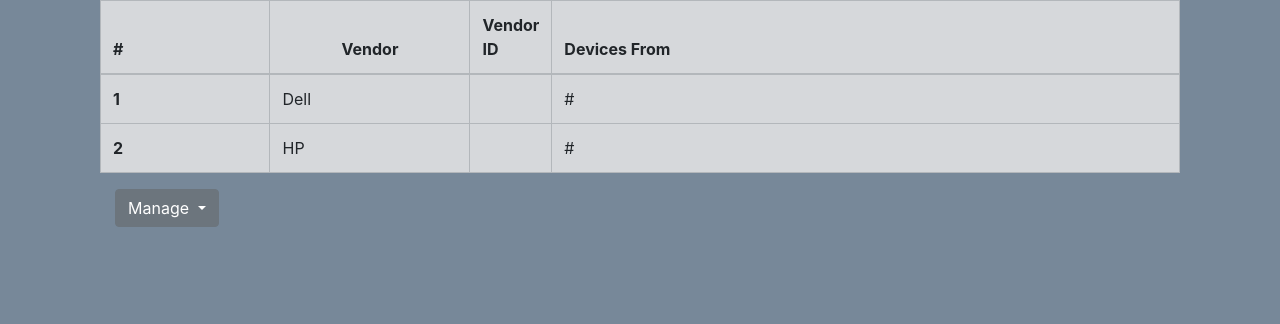
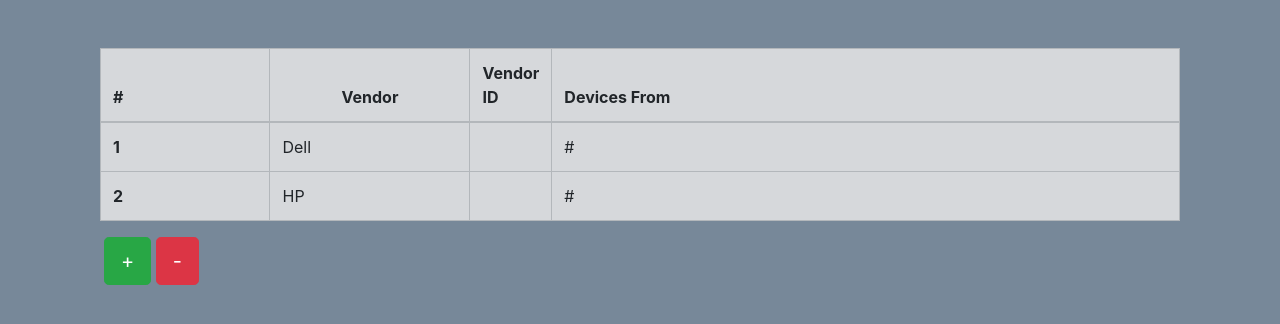
Before and after one commit to smassengale1/Pirates, a Django app: page /dashboard/vendors in a window 1280 px wide; the page is wider, and only the part inside the window is pictured. Shown: the part 56-380 px from the top of that part. Run offline with Django 3.2, Linux system fonts and the light colour scheme; a user stored in the database is signed in; data comes from the database, SQL or seed files in the repository; some libraries are stand-ins or nearby versions.

Commit message:
Added functionality to vendors

```diff
--- a/pirate/pirates_inv/pirates/templates/pirates/elements/vendors.html
+++ b/pirate/pirates_inv/pirates/templates/pirates/elements/vendors.html
@@ -7,10 +7,10 @@
 
 
 {% block container %}
-    <div class="container">
-        <div class="row mx-auto align-middle">
+    <div class="container ">
+        <div class="row mx-auto align-left mt-5" id="table-row">
             <div class ='col  ' id="table-col">
-                <table class="table table-hover table-secondary table-stripped table-md table-bordered ">
+                <table class="table table-hover table-secondary table-stripped table-md table-bordered" id="table">
                   <thead class ="thead-darkgrey"
                     <tr>
                       <th scope="col">#</th>
@@ -20,7 +20,7 @@
                     </tr>
                   </thead>
                   <tbody>
-                  {% for vendor in vendors%}
+                  {% for vendor in vendors %}
                         <tr>
 
                           <th scope="row">{{ forloop.counter }}</th>
@@ -31,12 +31,50 @@
                   {% endfor %}
                   </tbody>
                 </table>
-                    <div class="col">
-            <button class="btn btn-secondary btn-md dropdown-toggle mr-5" type="button" data-toggle="dropdown" aria-haspopup="true" aria-expanded="false">
-                Manage
-            </button>
+                <div class="span2 ">
+                        <button type="button" class="btn btn-success  btn-lg  ml-1" data-toggle="modal" aria-pressed="false" autocomplete="off" data-target="#addVendor">
+                            +
+                        </button>
+                        <button type="button" class="btn btn-danger btn-lg  mr-1" data-toggle="button" aria-pressed="false" autocomplete="off" onclick="deleteVendor()">
+                            -
+                        </button>
+                </div>
+            </div>
         </div>
+        <div class="modal fade" id="addVendor" tabindex="-1" role="dialog" aria-labelledby="exampleModalCenterTitle" aria-hidden="true">
+          <div class="modal-dialog modal-dialog-centered" role="document">
+            <div class="modal-content">
+              <div class="modal-header">
+                <h5 class="modal-title" id="addVendorTitle">New Vendor</h5>
+                <button type="button" class="close" data-dismiss="modal" aria-label="Close">
+                  <span aria-hidden="true">&times;</span>
+                </button>
+              </div>
+              <div class="modal-body">
+                      <div class="input-group mb-3">
+                          <div class="input-group-prepend">
+                            <span class="input-group-text" id="vendor_name">Vendor</span>
+                          </div>
+                          <input type="text" class="form-control" aria-label="Vendor" id="VendorName" aria-describedby="inputGroup-sizing-default">
+                      </div>
+                      <div class="input-group mb-3">
+                          <div class="input-group-prepend">
+                            <span class="input-group-text" id="vendor_id">ID</span>
+                          </div>
+                          <input type="text" class="form-control" aria-label="VendorID" id="VendorID" aria-describedby="inputGroup-sizing-default">
+                      </div>
+
+              </div>
+              <div class="modal-footer">
+                <button type="button" class="btn btn-secondary" data-dismiss="modal">Cancel</button>
+                <button type="submit" class="btn btn-primary" onclick="addVendor()">Save changes</button>
+              </div>
             </div>
+          </div>
         </div>
     </div>
 {% endblock %}
+
+{% block js %}
+<script type="text/javascript" src="/static/pirates/js/vendor_edit.js"></script>
+{% endblock js %}
```
Also changed, not shown: pirate/pirates_inv/pirates/static/pirates/js/vendor_edit.js (added).
